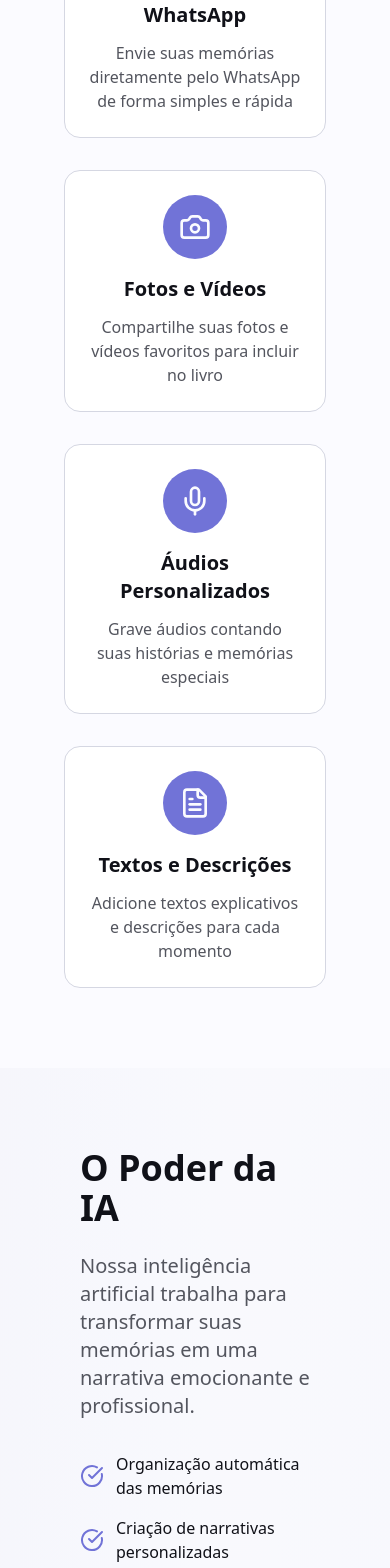
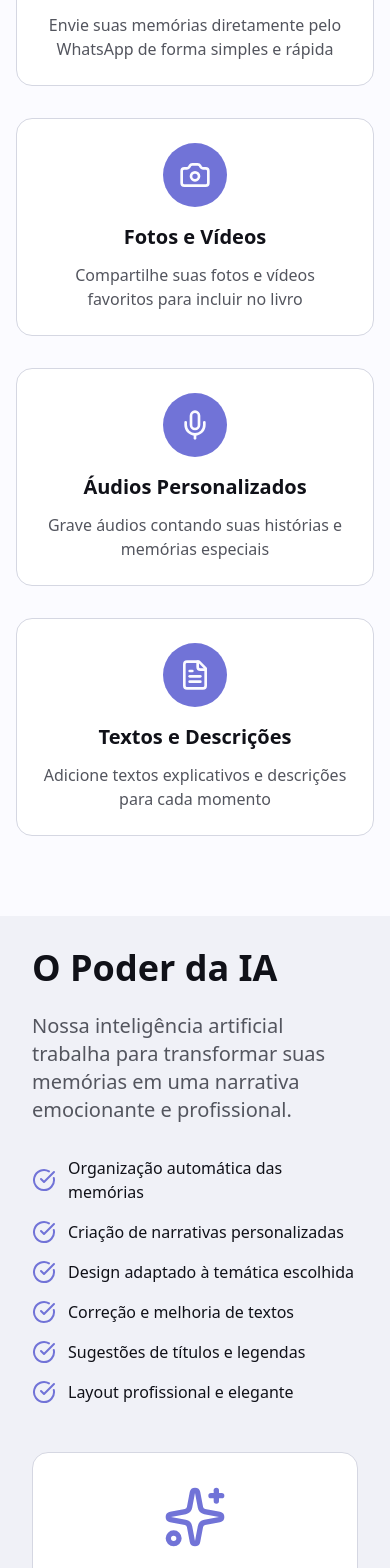
Before and after one commit to jpsampaior/recorda, a Next.js app: page / in a window 390 px wide. Shown: the part 1981-3549 px from the top of the page. Built offline with nearby package versions, Linux system fonts and the light colour scheme.

Commit message:
💄 padding fix

```diff
--- a/app/page.tsx
+++ b/app/page.tsx
@@ -11,11 +11,7 @@ import {
   Smartphone,
   Heart,
   Star,
-  ArrowRight,
   CheckCircle,
-  Zap,
-  Users,
-  Award,
   Send
 } from "lucide-react";
 
@@ -164,7 +160,7 @@ export default function Home() {
             </p>
           </div>
 
-          <div className="px-12 grid grid-cols-1 md:grid-cols-2 lg:grid-cols-4 gap-8">
+          <div className="md:px-12 grid grid-cols-1 md:grid-cols-2 lg:grid-cols-4 gap-8">
             {features.map((feature, index) => (
               <div
                 key={index}
@@ -183,7 +179,7 @@ export default function Home() {
       </section>
 
       {/* Poder da IA */}
-      <section className="p-20 bg-muted/30">
+      <section className="p-8 md:p-20 bg-muted">
         <div className="container mx-auto">
           <div className="grid grid-cols-1 lg:grid-cols-2 gap-12 items-center">
             <div className={`${isVisible ? 'animate-slide-in-up' : 'opacity-0'}`}>
@@ -296,7 +292,7 @@ export default function Home() {
       </section>
 
       {/* Depoimentos */}
-      <section id="depoimentos" className="p-20 bg-muted/30">
+      <section id="depoimentos" className="p-8 md:p-20 bg-muted">
         <div className="container mx-auto">
           <div className="text-center mb-16">
             <h2 className="text-4xl md:text-5xl font-bold mb-6 text-foreground">
```
